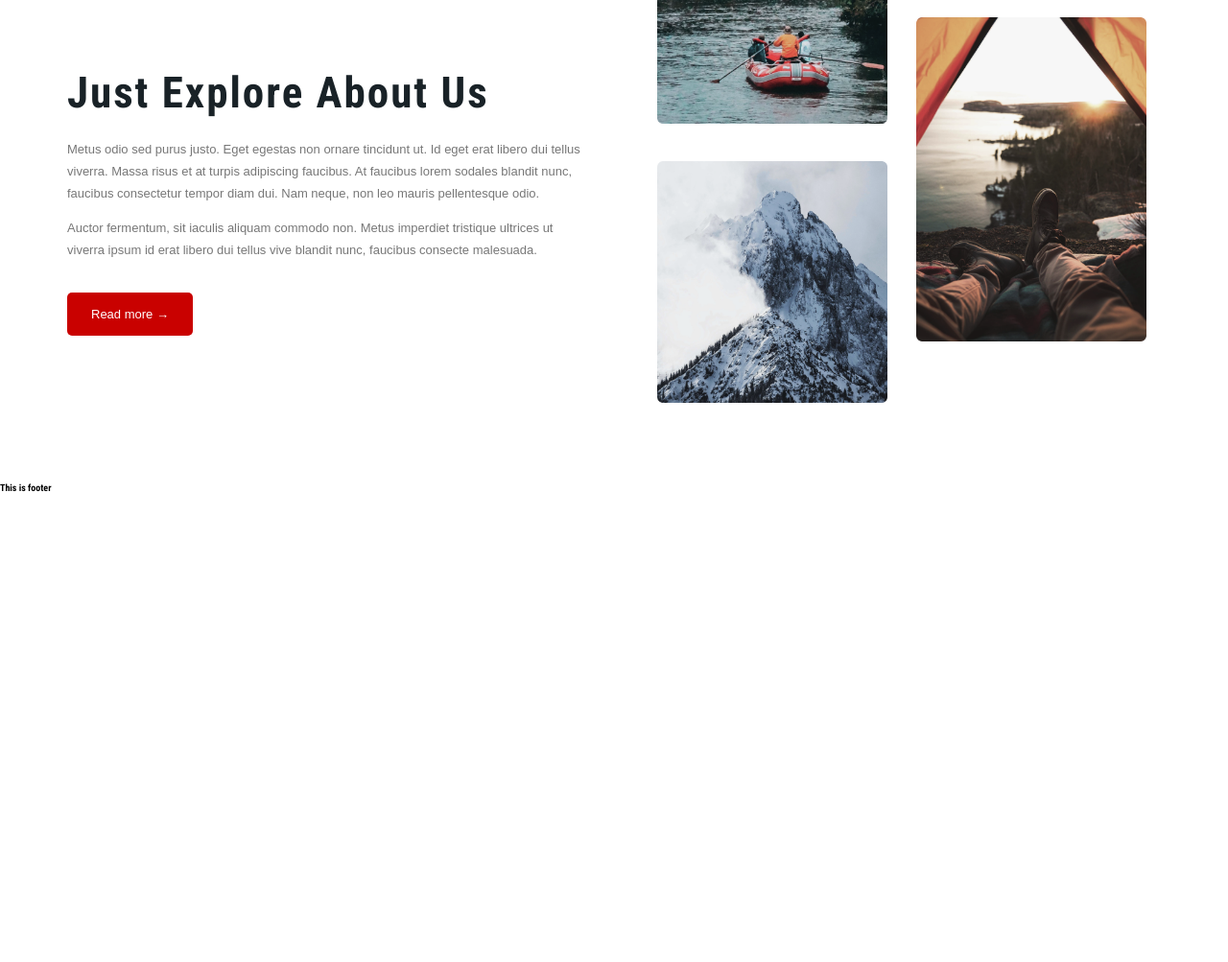
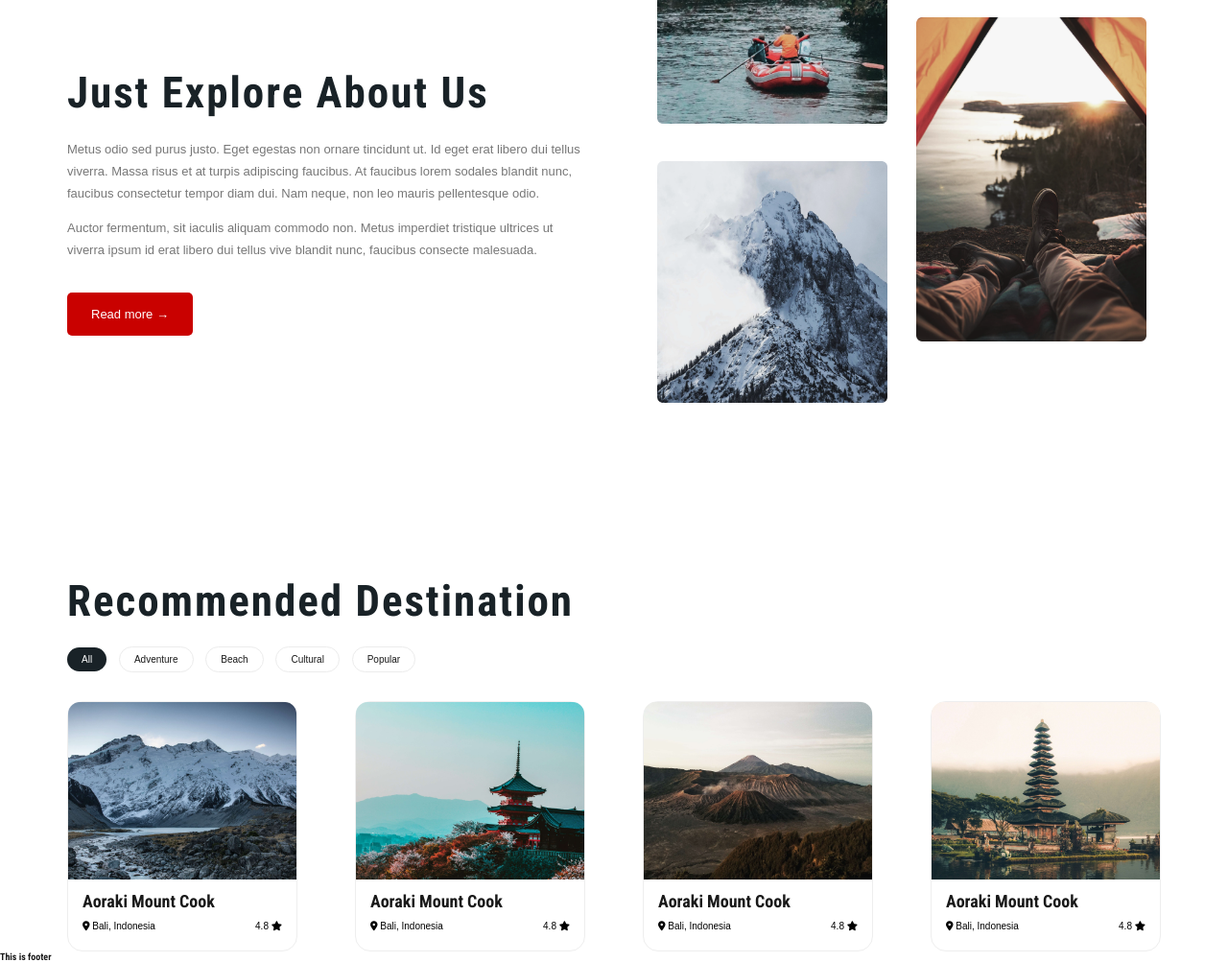
Before and after one commit to monirul-fahad/travelism-html-sass, a website: page index.html in a window 1280 px wide. Shown: the part 947-1950 px from the top of the page at 96% size. Before the commit the page ends 1461 px from the top, so only its background shows below. Drawn offline with Linux system fonts and the light colour scheme; a web font is replaced by a local one.

Commit message:
recomanded section

```diff
--- a/index.html
+++ b/index.html
@@ -68,6 +68,74 @@
           </div>
         </div>
       </section>
+      <section class="recommended-section section-padding">
+        <h2 class="title-heading-1">
+          Recommended destination
+        </h2>
+        <div class="recommended-topic">
+          <span class="recommended-topic-black"> All </span>
+          <span class="recommended-topic-white"> Adventure </span>
+          <span class="recommended-topic-white"> Beach </span>
+          <span class="recommended-topic-white"> Cultural </span>
+          <span class="recommended-topic-white"> Popular </span>
+        </div>
+        <div class="row">
+
+          <div class="col-1-of-4 recommended-places">
+            <img class="recommended-places__img" src="/images/img-21.png" alt="">
+            <h4 class="recommended-places__title">Aoraki Mount Cook</h4>
+            <div class="recommended-places__details">
+              <div  class="recommended-places__details-location">
+               <span> <i class="fa-solid fa-location-dot"></i> Bali, Indonesia</span>
+              </div>
+              <div  class="recommended-places__rating">
+                <span>4.8 <i class="fa-solid fa-star"></i></span>
+              </div>
+            </div>
+          </div>
+
+          <div class="col-1-of-4  recommended-places">
+            <img class="recommended-places__img" src="/images/img-22.png" alt="">
+            <h4 class="recommended-places__title">Aoraki Mount Cook</h4>
+            <div class="recommended-places__details">
+              <div  class="recommended-places__details-location">
+               <span> <i class="fa-solid fa-location-dot"></i> Bali, Indonesia</span>
+              </div>
+              <div  class="recommended-places__rating">
+                <span>4.8 <i class="fa-solid fa-star"></i></span>
+              </div>
+            </div>
+          </div>
+
+          <div class="col-1-of-4  recommended-places">
+            <img class="recommended-places__img" src="/images/img-23.png" alt="">
+            <h4 class="recommended-places__title">Aoraki Mount Cook</h4>
+            <div class="recommended-places__details">
+              <div  class="recommended-places__details-location">
+               <span> <i class="fa-solid fa-location-dot"></i> Bali, Indonesia</span>
+              </div>
+              <div  class="recommended-places__rating">
+                <span>4.8 <i class="fa-solid fa-star"></i></span>
+              </div>
+            </div>
+          </div>
+
+          <div class="col-1-of-4  recommended-places">
+            <img class="recommended-places__img" src="/images/img-10.png" alt="">
+            <h4 class="recommended-places__title">Aoraki Mount Cook</h4>
+            <div class="recommended-places__details">
+              <div  class="recommended-places__details-location">
+               <span> <i class="fa-solid fa-location-dot"></i> Bali, Indonesia</span>
+              </div>
+              <div  class="recommended-places__rating">
+                <span>4.8 <i class="fa-solid fa-star"></i></span>
+              </div>
+            </div>
+          </div>
+
+        </div>
+
+      </section>
     </main>
     <footer>
       <h4>This is footer</h4>
--- a/sass/abstracts/_variables.scss
+++ b/sass/abstracts/_variables.scss
@@ -16,13 +16,14 @@ $color-grey-dark-2: #999;
 $color-grey-dark-3: #333;
 
 $color-white: #fff;
-$color-black: #000;
+$color-black: #191919;
+;
 
 //font
 $default-font-size: 1.4rem;
 
 //grid
-$grid-width: 124rem;
+$grid-width: 130rem;
 $gutter-vertical: 8rem;
 $gutter-vertical-small: 6rem;
 $gutter-horizontal: 6rem;
--- a/sass/base/_base.scss
+++ b/sass/base/_base.scss
@@ -42,6 +42,7 @@ body {
 h1, h2, h3, h4, h5, h6 {
     font-family: 'Roboto Condensed', sans-serif;
     font-weight: 700;
+    color: $color-black;
 }
 
 // ::selection {
--- a/sass/base/_utilities.scss
+++ b/sass/base/_utilities.scss
@@ -2,6 +2,8 @@
     padding-left: 7rem;
     padding-right: 7rem;
     padding-top: 10rem;
+    max-width: $grid-width;
+    margin: 0 auto;
 }
 
 .title-heading-1{
--- /dev/null
+++ b/sass/components/_recommended.scss
@@ -0,0 +1,49 @@
+.recommended-topic{
+    margin-bottom: 3rem;
+
+    &-white{
+        margin-right: 1rem;
+        padding: .7rem 1.5rem;
+        background-color: $color-white;
+        color: $color-black;
+        border: 1px solid #ECECEC;
+        border-radius: 20px;
+        display: inline-block;
+    }
+    &-black{
+        margin-right: 1rem;
+        padding: .7rem 1.5rem;
+        background-color: $color-primary-dark;
+        color: $color-white;
+        border-radius: 20px;
+        display: inline-block;
+    }
+
+}
+
+.recommended-places{
+
+    border: 1px solid $color-gray-light-2;
+    border-radius: 16px;
+
+    &:hover{
+        box-shadow: 1px 1px 24px rgba(0, 0, 0, 0.08);
+        border: none;
+    }
+
+    &__img{
+        width: 100%
+
+    }
+
+    &__title{
+        font-size: 1.8rem;
+    padding: 1rem 1.5rem 1rem 1.5rem;
+    }
+
+    &__details{
+       display: flex;
+       justify-content: space-between;
+       padding: 0 1.5rem 2rem 1.5rem;
+    }
+}
--- a/sass/main.scss
+++ b/sass/main.scss
@@ -7,6 +7,7 @@
 
 @import "components/header";
 @import "components/about";
+@import "components/recommended";
 
 
 @import "layout/grid";
```
Also changed, not shown: sass/main.css, 1 other file.
